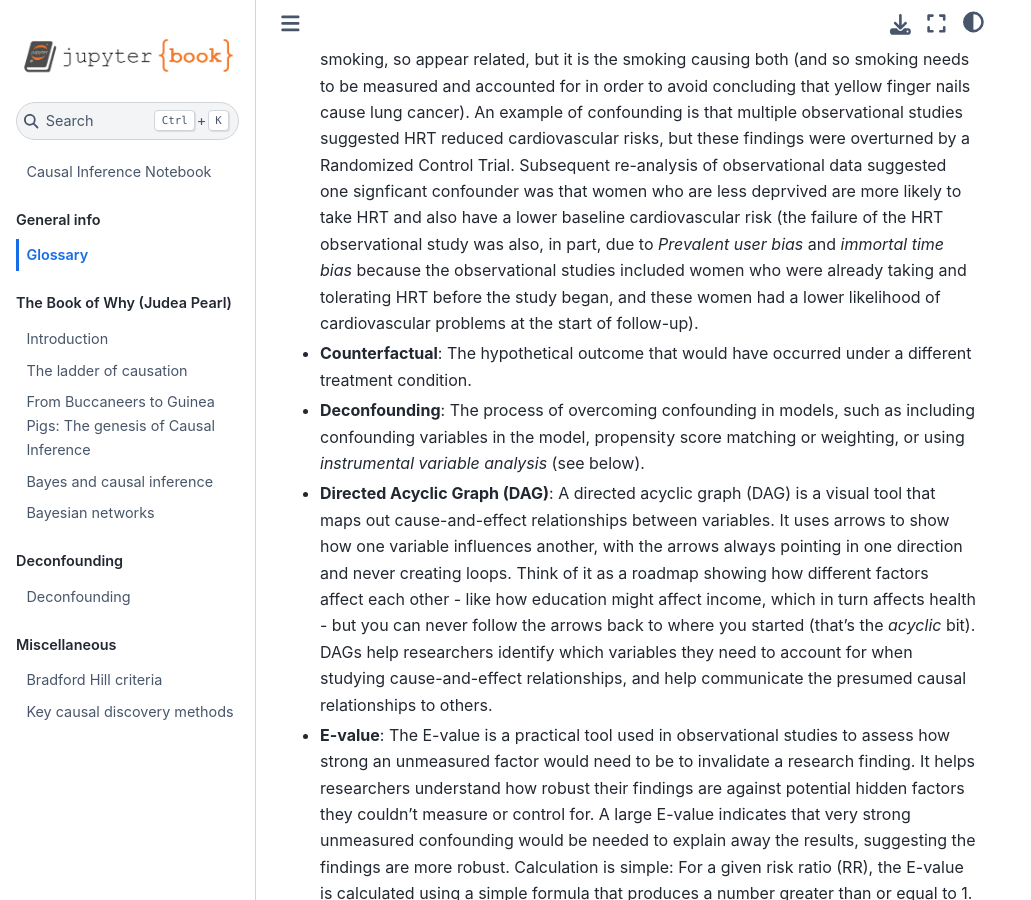
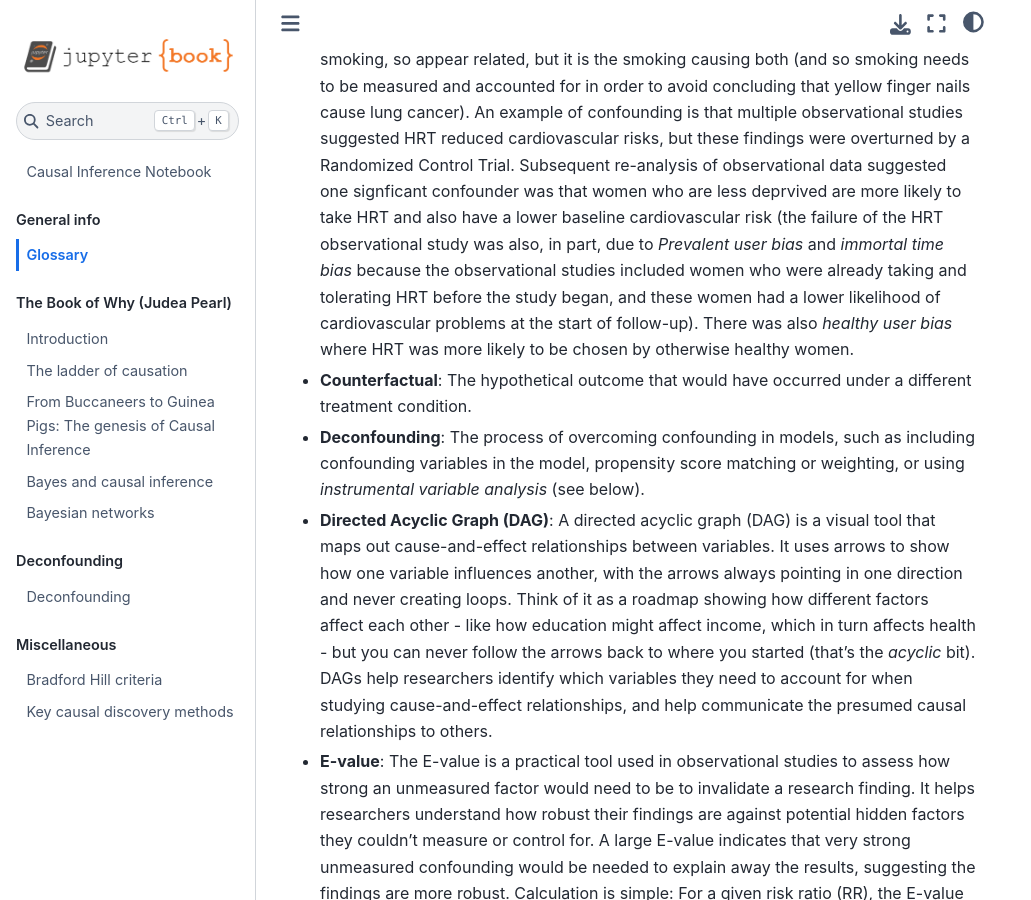
Before and after one commit to samuel-book/causal_inference_notebook, a Jupyter Book: the page built from glossary.md, in a window 1280 px wide and 900 px high, scrolled down 1984 px. Shown: the whole window, without its empty margins (0-1031 px from the left). Built offline with Jupyter Book 1.0.4 settings and Sphinx 7.4.7 and the Sphinx Book theme 1.1.4, drawn with Linux system fonts in a browser that asks for light colours; pages that are not in the unit, such as notebooks, are missing from menus; some of the changed text lies outside the part shown.

Commit message:
Update glossary

```diff
--- a/glossary.md
+++ b/glossary.md
@@ -25,7 +25,7 @@
 
 * **Conditional Independence**: When two sets of variables (A and B) are independent given a third set (C), expressed as (A⊥⊥B∣C). For example sea drownings (A) and ice cream sales (B) may correlate, but the correlation disappears when weather (C) is controlled for.
 
-* **Confounder**: A confounder is a variable that affects both what you're testing (like a treatment) and what you're measuring (like an outcome), which can make it look like there's a relationship between them when there might not be one. Think of it like trying to figure out if yellow finger nails cause lung cancer - they are both caused by smoking, so appear related, but it is the smoking causing both (and so smoking needs to be measured and accounted for in order to avoid concluding that yellow finger nails cause lung cancer). An example of confounding is that multiple observational studies suggested HRT reduced cardiovascular risks, but these findings were overturned by a Randomized Control Trial. Subsequent re-analysis of observational data suggested one signficant confounder was that women who are less deprvived are more likely to take HRT and also have a lower baseline cardiovascular risk (the failure of the HRT observational study was also, in part, due to *Prevalent user bias* and *immortal time bias* because the observational studies included women who were already taking and tolerating HRT before the study began, and these women had a lower likelihood of cardiovascular problems at the start of follow-up).
+* **Confounder**: A confounder is a variable that affects both what you're testing (like a treatment) and what you're measuring (like an outcome), which can make it look like there's a relationship between them when there might not be one. Think of it like trying to figure out if yellow finger nails cause lung cancer - they are both caused by smoking, so appear related, but it is the smoking causing both (and so smoking needs to be measured and accounted for in order to avoid concluding that yellow finger nails cause lung cancer). An example of confounding is that multiple observational studies suggested HRT reduced cardiovascular risks, but these findings were overturned by a Randomized Control Trial. Subsequent re-analysis of observational data suggested one signficant confounder was that women who are less deprvived are more likely to take HRT and also have a lower baseline cardiovascular risk (the failure of the HRT observational study was also, in part, due to *Prevalent user bias* and *immortal time bias* because the observational studies included women who were already taking and tolerating HRT before the study began, and these women had a lower likelihood of cardiovascular problems at the start of follow-up). There was also *healthy user bias* where HRT was more likely to be chosen by otherwise healthy women.
 
 * **Counterfactual**: The hypothetical outcome that would have occurred under a different treatment condition.
 
@@ -46,6 +46,8 @@
 * **G methods**: G methods are a family of statistical techniques used to estimate cause-and-effect relationships in complex situations, particularly when dealing with treatments or exposures that change over time. They are especially valuable when there's a back-and-forth relationship between treatments and factors that influence both the treatment and outcome. Three main approaches make up the g methods family: 1) G formula, 2) Marginal structural models, 3) Structural nested models.
 
 * **Hazard ratio**: A hazard ratio (HR) is a way to compare how quickly an event happens between two groups - typically a treatment group versus a control group. Think of it as measuring who reaches a particular outcome faster. Unlike other statistical measures (e.g. see *risk ratio*) that only look at whether an event happened by the end of a study, hazard ratios specifically consider when these events occur throughout the entire study period. It's like comparing the speed at which events happen between groups, rather than just counting how many events happened in total.
+
+* **Healthy User Bias**: A bias where drug drug treatment in observational data sets may be chosen more by more healthy people. Prior health may therefore be a *confounder* in observational drug evaluation.
 
 * **Heterogeneous treatment effects**: Heterogeneous treatment effects are where individual patients vary in their response to treatment. Clinical trials tend to estimate an average treatment effect across the whole population, but further analysis may reveal subgroups of patients who have smaller or larger treatment effects.
 
```
